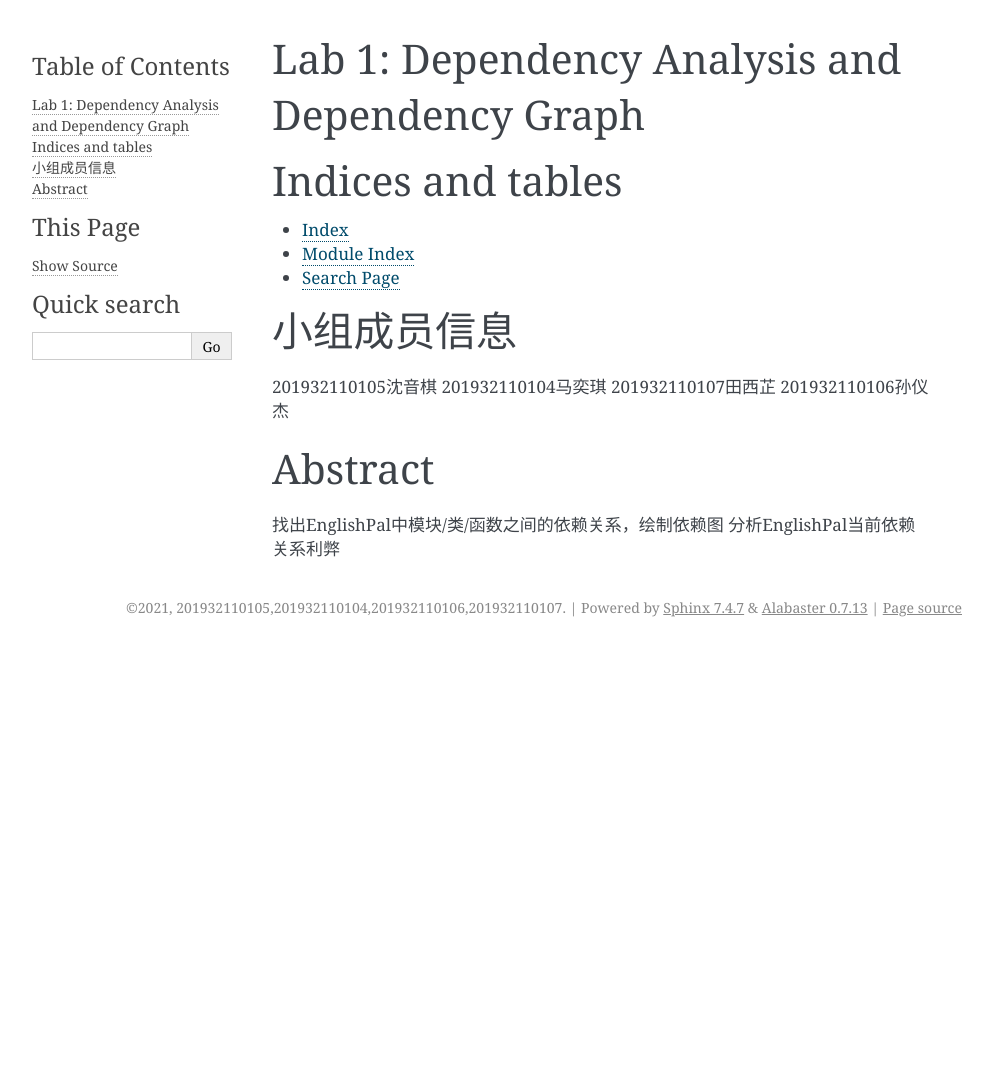
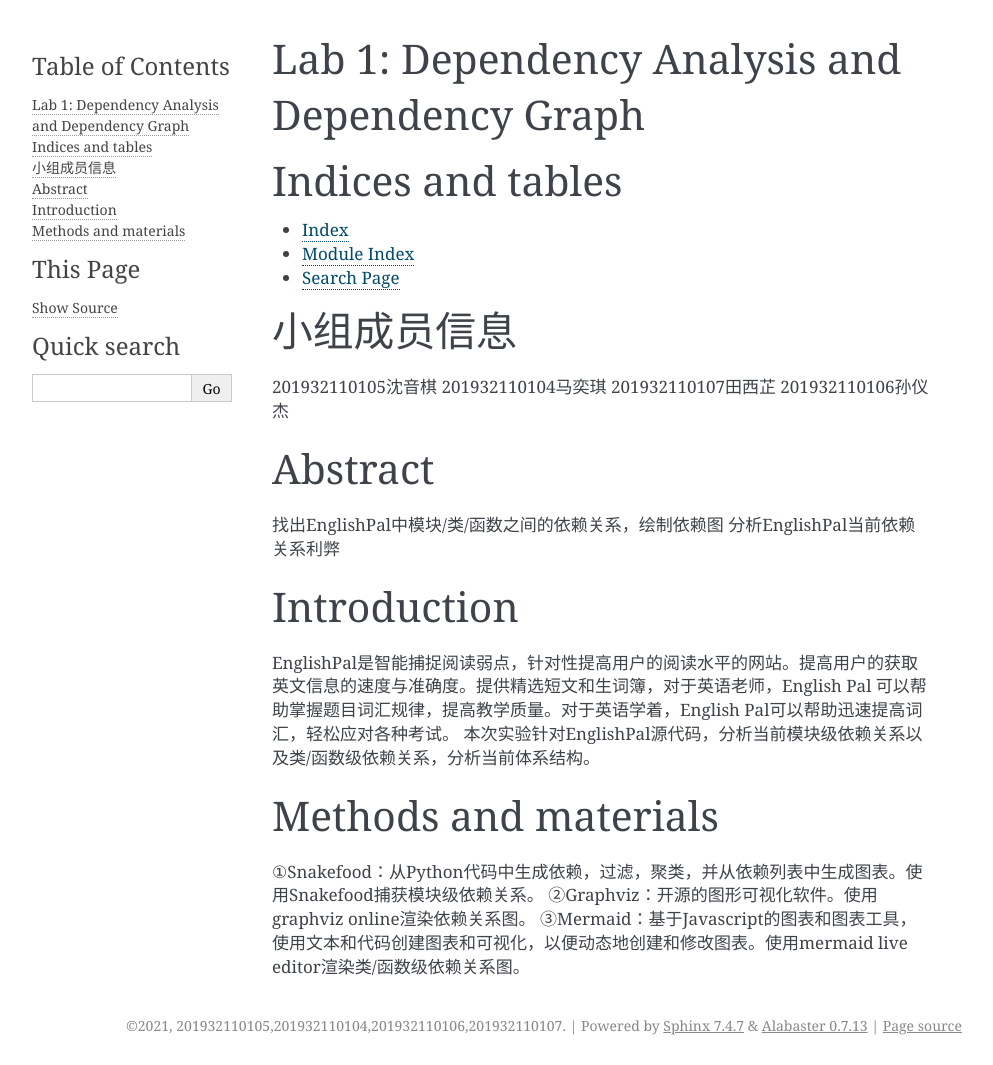
Before and after one commit to ChiefEye-official/Test, a Sphinx documentation site: the page built from englishpal/docs/source/index.rst, in a window 1280 px wide. Shown: the whole page, without its empty margins (148-1141 px from the left). Built offline with Sphinx 7.4.7, drawn with Linux system fonts in a browser that asks for light colours; before the commit the page ends 900 px from its top, so only the background shows below that.

Commit message:
Update index.rst

```diff
--- a/englishpal/docs/source/index.rst
+++ b/englishpal/docs/source/index.rst
@@ -30,3 +30,14 @@
 ==================
 找出EnglishPal中模块/类/函数之间的依赖关系，绘制依赖图
 分析EnglishPal当前依赖关系利弊
+
+Introduction
+==================
+EnglishPal是智能捕捉阅读弱点，针对性提高用户的阅读水平的网站。提高用户的获取英文信息的速度与准确度。提供精选短文和生词簿，对于英语老师，English Pal 可以帮助掌握题目词汇规律，提高教学质量。对于英语学着，English Pal可以帮助迅速提高词汇，轻松应对各种考试。
+本次实验针对EnglishPal源代码，分析当前模块级依赖关系以及类/函数级依赖关系，分析当前体系结构。
+
+Methods and materials
+==================
+①Snakefood：从Python代码中生成依赖，过滤，聚类，并从依赖列表中生成图表。使用Snakefood捕获模块级依赖关系。
+②Graphviz：开源的图形可视化软件。使用graphviz online渲染依赖关系图。
+③Mermaid：基于Javascript的图表和图表工具，使用文本和代码创建图表和可视化，以便动态地创建和修改图表。使用mermaid live editor渲染类/函数级依赖关系图。
```
